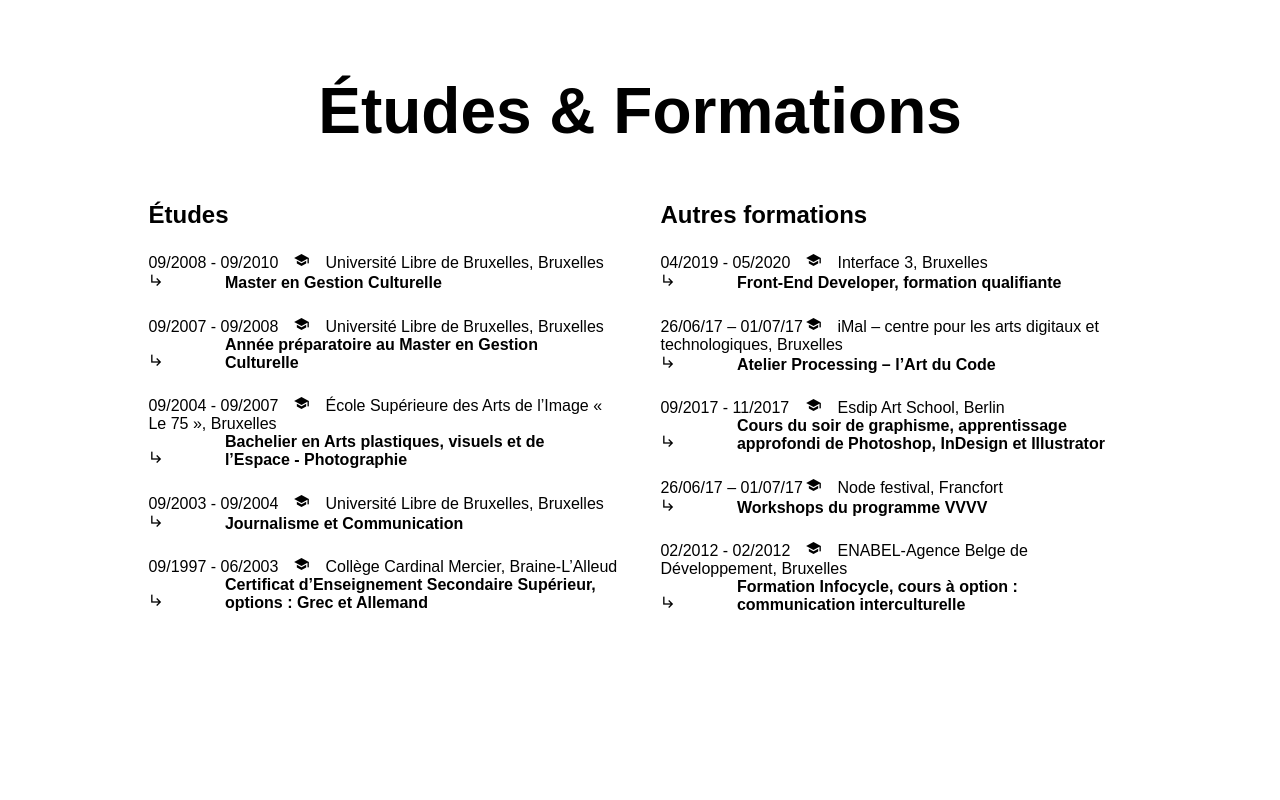
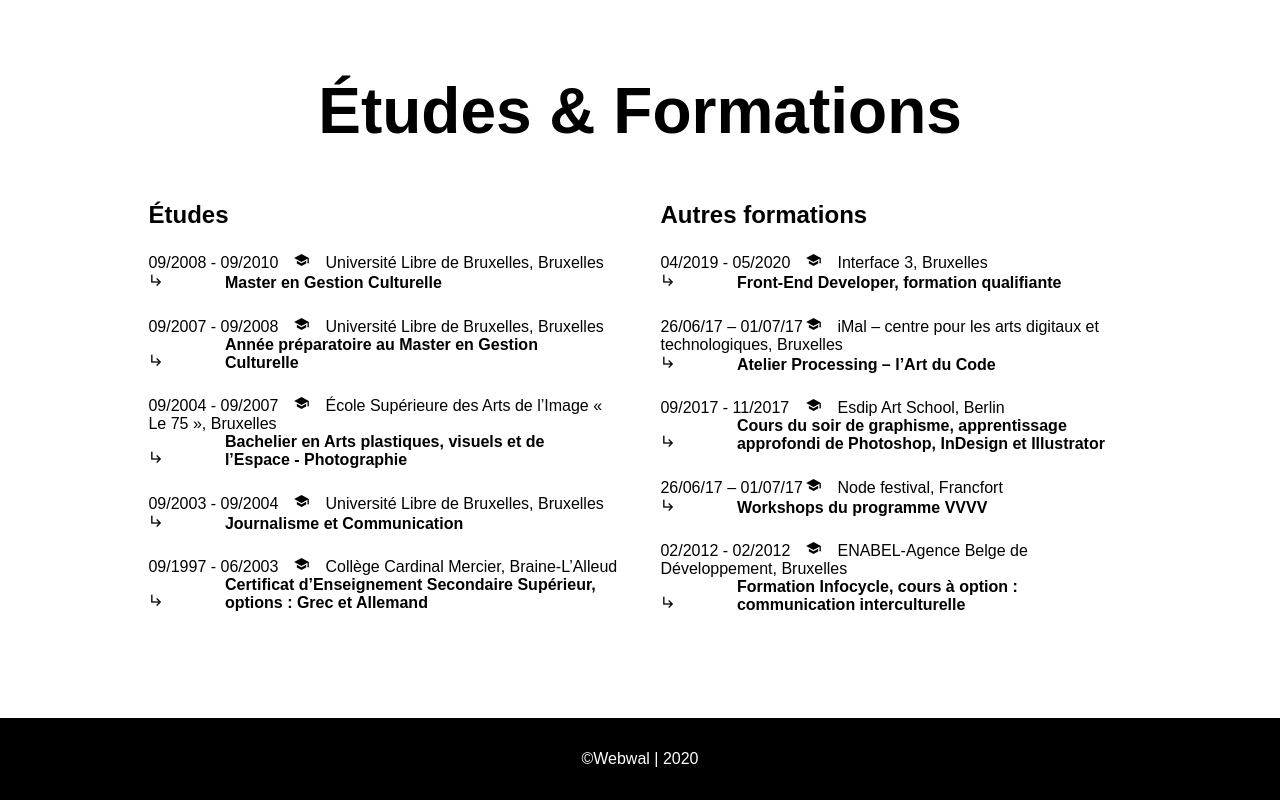
Before and after one commit to vdestrait/cv, a website: page index.html in a window 1280 px wide. Shown: the part 1562-2362 px from the top of the page. Before the commit the page ends 2200 px from the top, so only its background shows below. Drawn offline with Linux system fonts and the light colour scheme; a web font is replaced by a local one.

Commit message:
Add footer

```diff
--- a/index.html
+++ b/index.html
@@ -99,7 +99,7 @@
                 <div class="container">
                     <h2>Expériences</h2>
                     <dl>
-                        <dt><span class="dates">01/04/10 – aujourd'hui</span><i class="material-icons">star</i><span>Webwal – indépendante complémentaire à Bruxelles (activité SMart)</span></dt>
+                        <dt><span class="dates">01/04/19 – aujourd'hui</span><i class="material-icons">star</i><span>Webwal – indépendante complémentaire à Bruxelles (activité SMart)</span></dt>
                         <i class="material-icons">subdirectory_arrow_right</i>
                         <dd>Développement web (theming WordPress)</dd>
                     </dl>
@@ -209,7 +209,7 @@
 
     </main>
     <footer>
-
+        <p>&copy;Webwal | 2020</p>
     </footer>
 </body>
 
--- /dev/null
+++ b/scss/layout/_footer.scss
@@ -0,0 +1,6 @@
+footer {
+    text-align: center;
+    color: white;
+    background-color: black;
+    padding: 1rem;
+}
--- a/scss/style.scss
+++ b/scss/style.scss
@@ -18,3 +18,4 @@
 @import "layout/grid";
 @import "layout/definition-list";
 @import "layout/section";
+@import "layout/footer";
```
Also changed, not shown: css/style.css.
